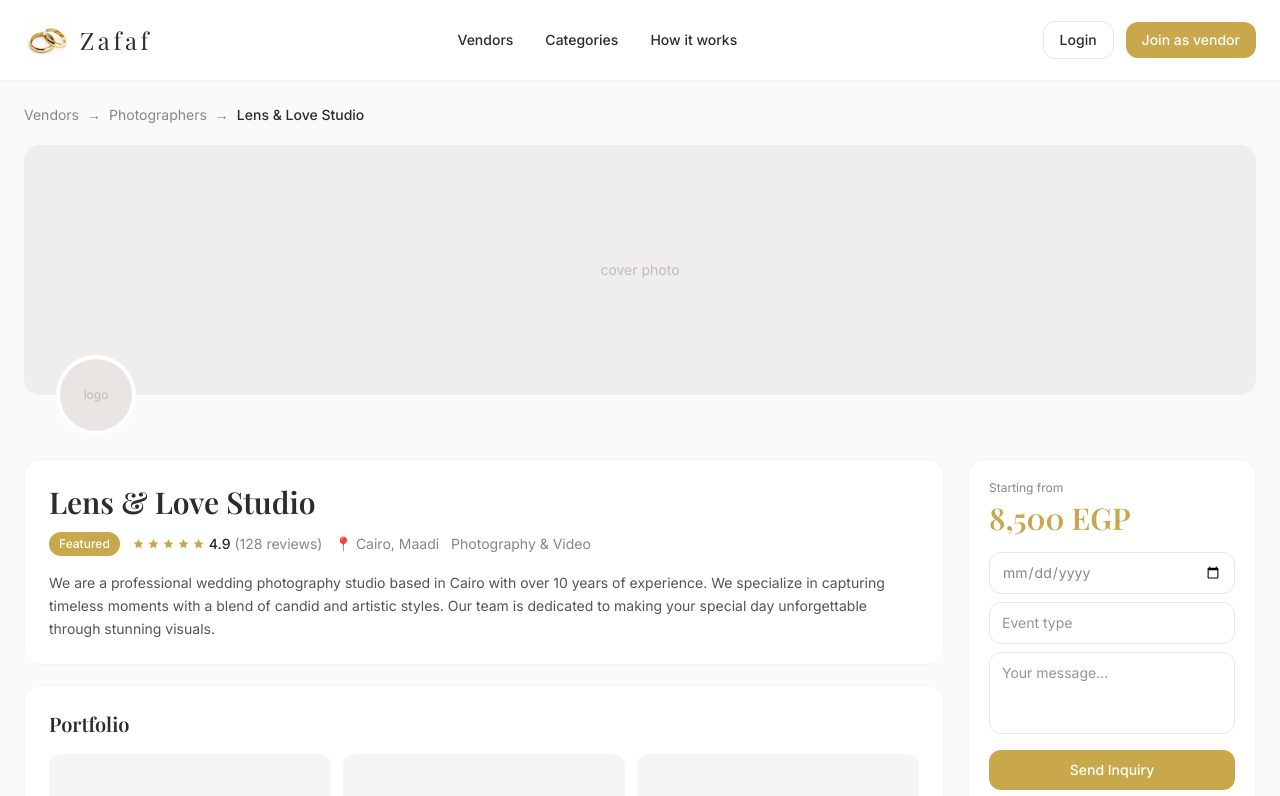
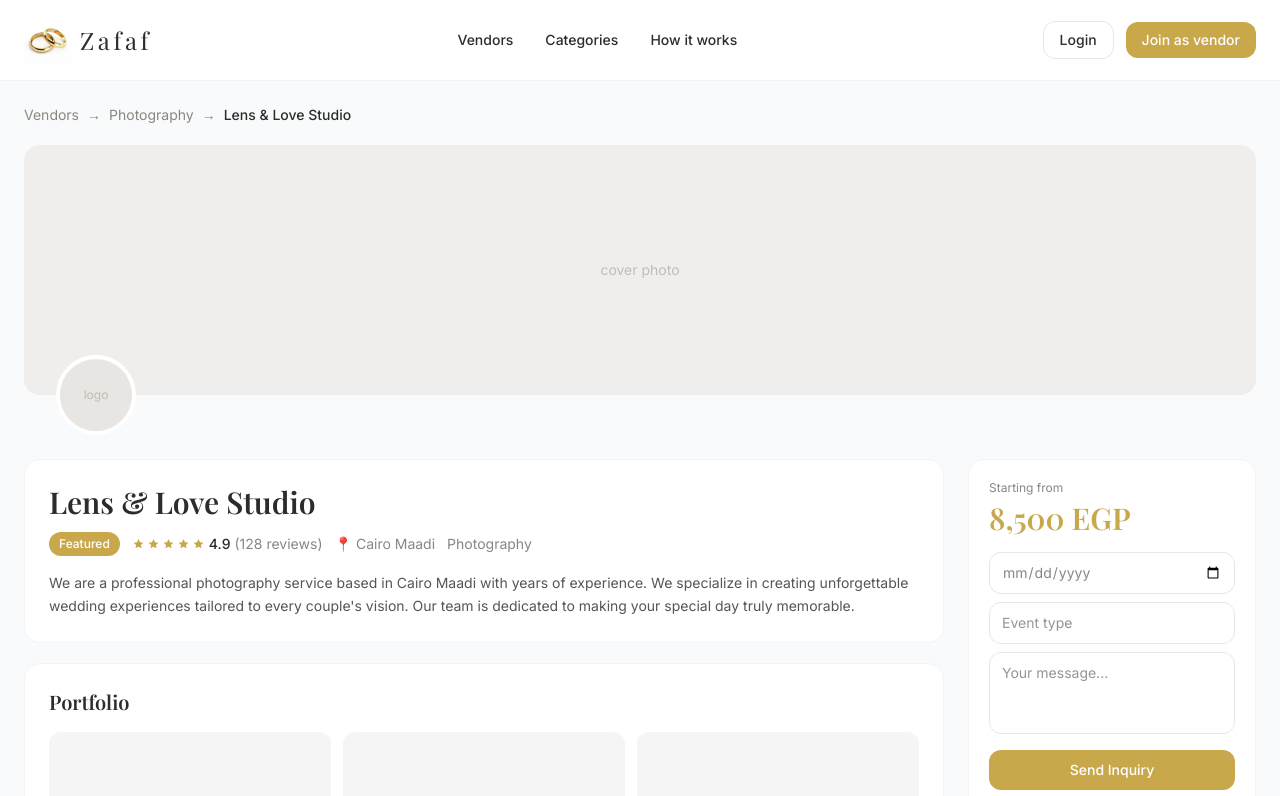
Before and after one commit to Maram-nabil/zafaf, a React (Vite) app: page /vendors/1 in a window 1280 px wide. Shown: the top 796 px of the page. Built offline with nearby package versions, Linux system fonts and the light colour scheme.

Commit message:
fix vendor profile dynamic data

```diff
--- a/src/pages/VendorProfilePage.jsx
+++ b/src/pages/VendorProfilePage.jsx
@@ -1,7 +1,19 @@
 import { useState } from 'react'
-import { Link } from 'react-router-dom'
+import { Link, useParams } from 'react-router-dom'
 import Navbar from '../components/Navbar'
 import Footer from '../components/Footer'
+
+const VENDORS = [
+    { id: 1, name: 'Lens & Love Studio', category: 'Photography', city: 'Cairo Maadi', rating: 4.9, reviews: 128, price: 8500, badge: 'Featured' },
+    { id: 2, name: 'Golden Moments', category: 'Photography', city: 'Cairo Heliopolis', rating: 4.8, reviews: 94, price: 6000, badge: null },
+    { id: 3, name: 'Nour Photography', category: 'Photography', city: 'Cairo Zamalek', rating: 4.7, reviews: 76, price: 12000, badge: 'Top Rated' },
+    { id: 4, name: 'Nile Beats DJ', category: 'DJ & Music', city: 'Cairo', rating: 4.8, reviews: 94, price: 5000, badge: 'Top Rated' },
+    { id: 5, name: 'Bloom Decor', category: 'Venue & Decor', city: 'Cairo', rating: 4.7, reviews: 76, price: 12000, badge: 'Featured' },
+    { id: 6, name: 'Dream Shots', category: 'Photography', city: 'Cairo Nasr City', rating: 4.4, reviews: 38, price: 4500, badge: null },
+    { id: 7, name: 'Royal Catering', category: 'Catering', city: 'Cairo', rating: 4.6, reviews: 52, price: 15000, badge: null },
+    { id: 8, name: 'Glow Makeup', category: 'Makeup & Beauty', city: 'Cairo', rating: 4.5, reviews: 41, price: 3500, badge: 'Featured' },
+    { id: 9, name: 'Sweet Moments', category: 'Wedding Cake', city: 'Cairo', rating: 4.3, reviews: 29, price: 2000, badge: null },
+]
 
 const PACKAGES = [
     { name: 'Basic Package', desc: '4 hours coverage · 200 edited photos', price: 8500 },
@@ -12,12 +24,6 @@ const PACKAGES = [
 const REVIEWS = [
     { name: 'Sarah & Ahmed', rating: 5, text: 'Absolutely amazing work! They captured every moment perfectly. Highly recommend for any couple.', date: 'March 2026' },
     { name: 'Nour & Karim', rating: 5, text: 'Professional and creative, and so easy to work with. The photos were beyond our expectations.', date: 'February 2026' },
-]
-
-const SIMILAR = [
-    { id: 2, name: 'Golden Moments', price: 6000 },
-    { id: 3, name: 'Nour Photography', price: 12000 },
-    { id: 6, name: 'Dream Shots', price: 4500 },
 ]
 
 function Stars({ count }) {
@@ -41,9 +47,32 @@ function PhotoPlaceholder({ label }) {
 }
 
 export default function VendorProfilePage() {
+    const { id } = useParams()
+    const vendor = VENDORS.find((v) => v.id === Number(id))
+
     const [date, setDate] = useState('')
     const [eventType, setEventType] = useState('')
     const [message, setMessage] = useState('')
+
+    // Similar vendors: same category, excluding current
+    const similar = vendor
+        ? VENDORS.filter((v) => v.category === vendor.category && v.id !== vendor.id).slice(0, 3)
+        : []
+
+    if (!vendor) {
+        return (
+            <div className="min-h-screen bg-gray-50 flex flex-col">
+                <Navbar />
+                <div className="flex-1 flex flex-col items-center justify-center gap-4">
+                    <p className="font-serif text-2xl" style={{ color: '#2C2C2A' }}>Vendor not found</p>
+                    <Link to="/vendors" className="text-sm font-medium hover:underline" style={{ color: '#c9a84c' }}>
+                        ← Back to Vendors
+                    </Link>
+                </div>
+                <Footer />
+            </div>
+        )
+    }
 
     return (
         <div className="min-h-screen bg-gray-50">
@@ -55,24 +84,19 @@ export default function VendorProfilePage() {
                 <nav className="flex items-center gap-2 text-sm mb-5" style={{ color: '#888780' }}>
                     <Link to="/vendors" className="hover:text-[#c9a84c] transition-colors">Vendors</Link>
                     <span>→</span>
-                    <span className="hover:text-[#c9a84c] cursor-pointer transition-colors">Photographers</span>
+                    <span style={{ color: '#888780' }}>{vendor.category}</span>
                     <span>→</span>
-                    <span className="font-medium" style={{ color: '#2C2C2A' }}>Lens & Love Studio</span>
+                    <span className="font-medium" style={{ color: '#2C2C2A' }}>{vendor.name}</span>
                 </nav>
 
                 {/* Cover photo */}
                 <div className="relative mb-16">
-                    <div
-                        className="w-full rounded-2xl flex items-center justify-center"
-                        style={{ height: 250, backgroundColor: '#f0eeec' }}
-                    >
+                    <div className="w-full rounded-2xl flex items-center justify-center"
+                        style={{ height: 250, backgroundColor: '#f0eeec' }}>
                         <span className="text-sm" style={{ color: '#c0bdb8' }}>cover photo</span>
                     </div>
-                    {/* Avatar overlapping cover */}
-                    <div
-                        className="absolute -bottom-10 left-8 w-20 h-20 rounded-full border-4 border-white flex items-center justify-center"
-                        style={{ backgroundColor: '#e8e5e2' }}
-                    >
+                    <div className="absolute -bottom-10 left-8 w-20 h-20 rounded-full border-4 border-white flex items-center justify-center"
+                        style={{ backgroundColor: '#e8e5e2' }}>
                         <span className="text-xs" style={{ color: '#c0bdb8' }}>logo</span>
                     </div>
                 </div>
@@ -86,24 +110,27 @@ export default function VendorProfilePage() {
                         {/* Info card */}
                         <div className="bg-white rounded-2xl border border-gray-100 p-6">
                             <h1 className="font-serif text-3xl font-semibold mb-3" style={{ color: '#2C2C2A' }}>
-                                Lens & Love Studio
+                                {vendor.name}
                             </h1>
                             <div className="flex flex-wrap items-center gap-3 mb-4 text-sm">
-                                <span className="px-2.5 py-1 rounded-full text-xs font-medium text-white" style={{ backgroundColor: '#c9a84c' }}>
-                                    Featured
+                                {vendor.badge && (
+                                    <span className="px-2.5 py-1 rounded-full text-xs font-medium text-white"
+                                        style={{ backgroundColor: '#c9a84c' }}>
+                                        {vendor.badge}
                                     </span>
+                                )}
                                 <span className="flex items-center gap-1" style={{ color: '#2C2C2A' }}>
-                                    <Stars count={5} />
-                                    <span className="font-medium">4.9</span>
-                                    <span style={{ color: '#888780' }}>(128 reviews)</span>
+                                    <Stars count={Math.round(vendor.rating)} />
+                                    <span className="font-medium">{vendor.rating}</span>
+                                    <span style={{ color: '#888780' }}>({vendor.reviews} reviews)</span>
                                 </span>
-                                <span style={{ color: '#888780' }}>📍 Cairo, Maadi</span>
-                                <span style={{ color: '#888780' }}>Photography & Video</span>
+                                <span style={{ color: '#888780' }}>📍 {vendor.city}</span>
+                                <span style={{ color: '#888780' }}>{vendor.category}</span>
                             </div>
                             <p className="text-sm leading-relaxed" style={{ color: '#555552' }}>
-                                We are a professional wedding photography studio based in Cairo with over 10 years of experience.
-                                We specialize in capturing timeless moments with a blend of candid and artistic styles.
-                                Our team is dedicated to making your special day unforgettable through stunning visuals.
+                                We are a professional {vendor.category.toLowerCase()} service based in {vendor.city} with years of experience.
+                                We specialize in creating unforgettable wedding experiences tailored to every couple's vision.
+                                Our team is dedicated to making your special day truly memorable.
                             </p>
                         </div>
 
@@ -122,10 +149,8 @@ export default function VendorProfilePage() {
                             <h2 className="font-serif text-xl font-semibold mb-4" style={{ color: '#2C2C2A' }}>Packages & Pricing</h2>
                             <div className="flex flex-col gap-3">
                                 {PACKAGES.map((pkg) => (
-                                    <div
-                                        key={pkg.name}
-                                        className="flex items-center justify-between rounded-xl px-4 py-3 border border-gray-100"
-                                    >
+                                    <div key={pkg.name}
+                                        className="flex items-center justify-between rounded-xl px-4 py-3 border border-gray-100">
                                         <div>
                                             <p className="font-semibold text-sm" style={{ color: '#2C2C2A' }}>{pkg.name}</p>
                                             <p className="text-xs mt-0.5" style={{ color: '#888780' }}>{pkg.desc}</p>
@@ -140,7 +165,9 @@ export default function VendorProfilePage() {
 
                         {/* Reviews */}
                         <div className="bg-white rounded-2xl border border-gray-100 p-6">
-                            <h2 className="font-serif text-xl font-semibold mb-4" style={{ color: '#2C2C2A' }}>Reviews (128)</h2>
+                            <h2 className="font-serif text-xl font-semibold mb-4" style={{ color: '#2C2C2A' }}>
+                                Reviews ({vendor.reviews})
+                            </h2>
                             <div className="flex flex-col gap-3">
                                 {REVIEWS.map((r) => (
                                     <div key={r.name} className="rounded-xl border border-gray-100 p-4">
@@ -164,7 +191,7 @@ export default function VendorProfilePage() {
                         <div className="bg-white rounded-2xl border border-gray-100 p-5">
                             <p className="text-xs mb-1" style={{ color: '#888780' }}>Starting from</p>
                             <p className="font-serif text-3xl font-semibold mb-4" style={{ color: '#c9a84c' }}>
-                                8,500 EGP
+                                {vendor.price.toLocaleString()} EGP
                             </p>
                             <div className="flex flex-col gap-2 mb-4">
                                 <input
@@ -173,7 +200,6 @@ export default function VendorProfilePage() {
                                     onChange={(e) => setDate(e.target.value)}
                                     className="w-full px-3 py-2.5 rounded-xl border border-gray-200 text-sm outline-none"
                                     style={{ color: date ? '#2C2C2A' : '#888780' }}
-                                    placeholder="Event date"
                                 />
                                 <input
                                     type="text"
@@ -194,14 +220,12 @@ export default function VendorProfilePage() {
                             </div>
                             <button
                                 className="w-full py-2.5 rounded-xl text-white text-sm font-medium mb-2 hover:opacity-90 transition-opacity"
-                                style={{ backgroundColor: '#c9a84c' }}
-                            >
+                                style={{ backgroundColor: '#c9a84c' }}>
                                 Send Inquiry
                             </button>
                             <button
                                 className="w-full py-2.5 rounded-xl text-sm font-medium border hover:bg-[#c9a84c] hover:text-white transition-colors"
-                                style={{ borderColor: '#c9a84c', color: '#c9a84c' }}
-                            >
+                                style={{ borderColor: '#c9a84c', color: '#c9a84c' }}>
                                 Contact Vendor
                             </button>
                         </div>
@@ -222,16 +246,17 @@ export default function VendorProfilePage() {
                         </div>
 
                         {/* Similar vendors */}
+                        {similar.length > 0 && (
                             <div className="bg-white rounded-2xl border border-gray-100 p-5">
-                            <h3 className="font-serif text-base font-semibold mb-3" style={{ color: '#2C2C2A' }}>Similar Vendors</h3>
+                                <h3 className="font-serif text-base font-semibold mb-3" style={{ color: '#2C2C2A' }}>
+                                    Similar Vendors
+                                </h3>
                                 <div className="flex flex-col gap-2">
-                                {SIMILAR.map((v) => (
-                                    <Link
-                                        key={v.id}
-                                        to={`/vendors/${v.id}`}
-                                        className="flex items-center gap-3 p-2 rounded-xl hover:bg-gray-50 transition-colors"
-                                    >
-                                        <div className="w-12 h-12 rounded-lg shrink-0 flex items-center justify-center" style={{ backgroundColor: '#f5f5f5' }}>
+                                    {similar.map((v) => (
+                                        <Link key={v.id} to={`/vendors/${v.id}`}
+                                            className="flex items-center gap-3 p-2 rounded-xl hover:bg-gray-50 transition-colors">
+                                            <div className="w-12 h-12 rounded-lg shrink-0 flex items-center justify-center"
+                                                style={{ backgroundColor: '#f5f5f5' }}>
                                                 <svg width="18" height="18" viewBox="0 0 24 24" fill="none" stroke="#d1d1d1" strokeWidth="1.5">
                                                     <rect x="3" y="3" width="18" height="18" rx="2" />
                                                     <circle cx="8.5" cy="8.5" r="1.5" />
@@ -246,6 +271,7 @@ export default function VendorProfilePage() {
                                     ))}
                                 </div>
                             </div>
+                        )}
 
                     </div>
                 </div>
```
Lines whose indentation alone changed are shown as unchanged.
